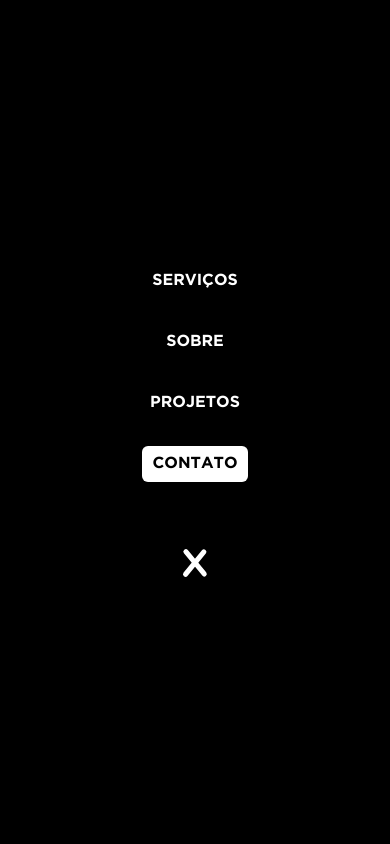
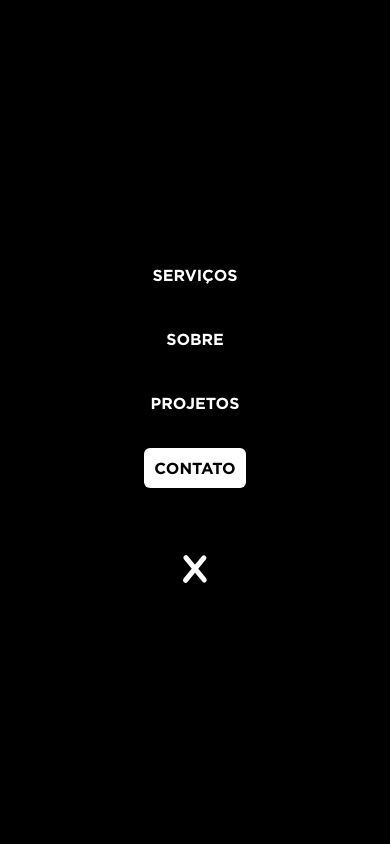
Before and after one commit to azevedodesign/azevedodesign.github.io, a plain HTML site: page index.html in a window 390 px wide. Both pictures are taken after a click on the button 341 px from the left and 54 px from the top of the page. Shown: the top 844 px of the page. Drawn offline with Linux system fonts and the light colour scheme.

Commit message:
Correção dos css de mobile

```diff
--- a/css/about-me-section.css
+++ b/css/about-me-section.css
@@ -41,7 +41,6 @@
 
 .about-me-media-container {
   display: flex;
-  column-gap: 20px;
 }
 
 .about-me-media-button {
@@ -54,6 +53,7 @@
   justify-content: center;
   background-color: var(--primary);
   transition: border-radius 0.4s;
+  margin-right: 20px;
 }
 
 .about-me-media-button:hover {
--- a/css/footer.css
+++ b/css/footer.css
@@ -11,7 +11,6 @@
     width: 100%;
     max-width: 920px;
     column-gap: 25px;
-    row-gap: 25px;
     flex-wrap: wrap;
     justify-content: space-between;
 }
@@ -30,6 +29,10 @@
     .footer-wrapper  {
         justify-content: space-evenly;
     }
+
+    .footer-logo-link {
+        margin-bottom: 25px;
+    }
 }
 
 .footer-media-link {
--- a/css/main.css
+++ b/css/main.css
@@ -17,7 +17,7 @@
   font-weight: 700;
   font-style: normal;
   font-family: "Gotham-Bold";
-  src: url("../fonts/gotham-bold.ttf") format("opentype");
+  src: url("../fonts/gotham-bold.otf") format("opentype");
 }
 
 @font-face {
@@ -33,10 +33,10 @@
     --text-on-primary: rgba(0, 0, 0, 1);
     --footer-background: #1B1B1B;
 
-    --font-family-thin: "Gotham-Thin";
-    --font-family: "Gotham-Book";
-    --font-family-medium: "Gotham-Medium";
-    --font-family-bold: "Gotham-Bold";
+    --font-family-thin: "Gotham-Thin", Arial, "Times New Roman", Georgia;
+    --font-family: "Gotham-Book", Arial, "Times New Roman", Georgia;
+    --font-family-medium: "Gotham-Medium", Arial, "Times New Roman", Georgia;
+    --font-family-bold: "Gotham-Bold", Arial, "Times New Roman", Georgia;
 }
 
 html {
--- a/css/welcome-section.css
+++ b/css/welcome-section.css
@@ -282,6 +282,13 @@
     margin: 0px 0px 25px 0px;
   }
 
+  .header-link.filled-link {
+    height: 20px;
+    display: flex;
+    justify-content: center;
+    align-items: center;
+  }
+
   .header-close-button {
     border: none;
     margin-top: 40px;
```
Also changed, not shown: fonts/gotham-bold.otf (added), fonts/gotham-bold.ttf (deleted), images/safari-pinned-tab.svg (renamed from safari-pinned-tab.svg).
